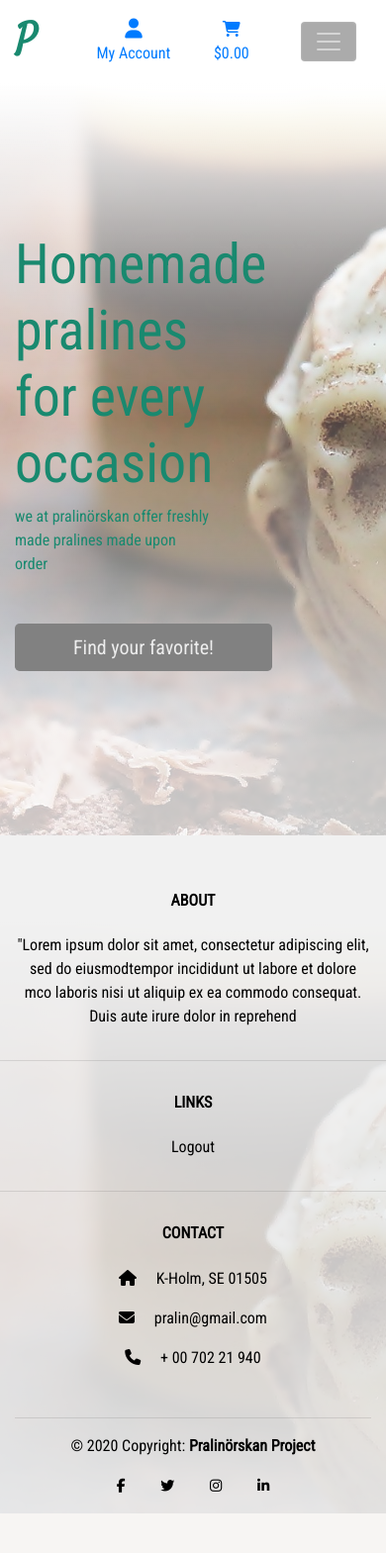
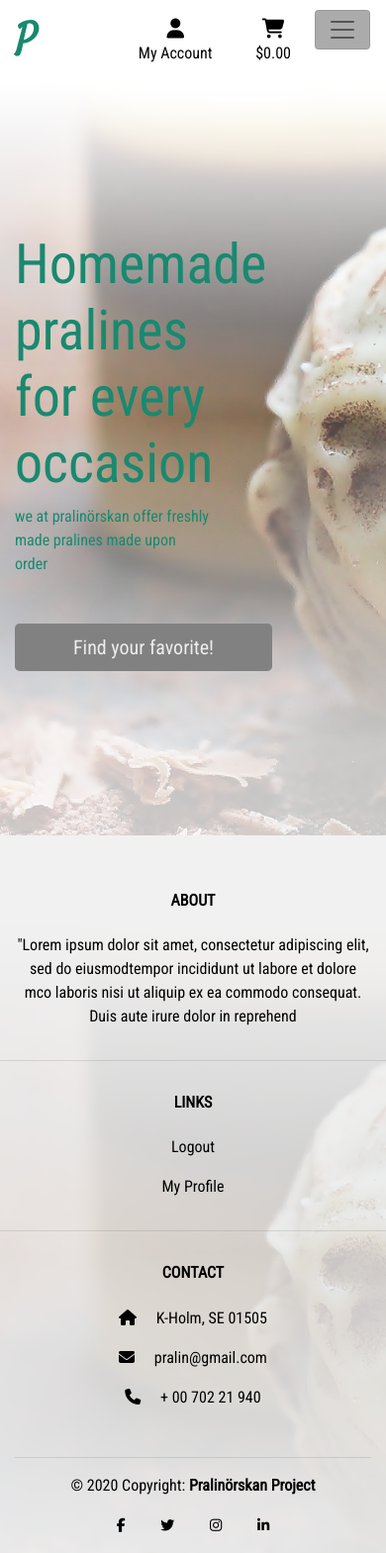
Before and after one commit to Timmy-Bergkvist/Pralinorskan-app, a Django app: page / in a window 390 px wide. Shown: the whole page at 99% size. Before the commit the page ends 1529 px from the top, so only its background shows below. Run offline with Django 3.2, Linux system fonts and the light colour scheme; a user stored in the database is signed in; parts of the project's set-up code (start-up, migrations or seed data) failed here and were passed over; some libraries are stand-ins or nearby versions.

Commit message:
Fixed the navbar responsive and added text to css and template

```diff
--- a/static/css/base.css
+++ b/static/css/base.css
@@ -15,17 +15,6 @@ body {
 
 /*---------------------------<-Header->------------------------------*/
 
-#navbar {
-    position: fixed;
-    z-index: 2;
-    width: 100%;
-    padding-right: 30px;
-    -webkit-transition: top 0.3s;
-    -o-transition: top 0.3s;
-    transition: top 0.3s;
-    background-color: #fff;
-  }
-
   .navbar-text {
     color: #19896F !important;
 }
@@ -36,31 +25,51 @@ body {
     color: #19896F !important;
   }
 
-  .navbar .navbar-nav .nav-link {
+  .text-info {
+    color: #19896F !important;
+  }
+
+  .navbar-nav{
     padding: 0 18px 0 18px;
     line-height: 20px;
     font-size: 20px;
+  }
+
+  .nav-link {
     color: #19896F;
+  }
+
+  .nav-link:hover {
+    color: #075342;
+  }
+
+  #main-nav-link {
+    float:right !important;
   }
 
   .dropdown-menu {
     margin-top: 19px;
     border: 0;
     border-radius: 0 0 5px 5px;
+    min-width: 5rem !important;
+    margin: 0;
   }
 
   .dropdown-item:hover {
-    color: #fff;
-    background-color: #075342;
-  }
-
-  .navbar .nav-item.active .nav-link,
-  .navbar .nav-item:hover .nav-link {
     color: #075342;
   }
 
   .navbar-toggler {
     background-color: #00000054;
+    float:right !important;
+  }
+
+  .navbar-toggler:hover {
+    color: #075342;
+  }
+
+  .mobile-navbar {
+    display: inline;
   }
 
 /* --------------- Media Queries --------------- */
@@ -94,8 +103,6 @@ body {
       max-width: 90% !important;
     }
   }
-
-
 
 /* fixed top navbar only on medium and up */
 @media (min-width: 510px) {
--- a/templates/base.html
+++ b/templates/base.html
@@ -26,29 +26,64 @@
   </head>
   <body>
 
-    <nav id="navbar" class="navbar navbar-expand-md navbar-dark">
-
-        <div class="d-none d-lg-block">
-          <a class="navbar-brand navbar-logo" href="{% url 'home' %}"><strong>Pralinörskan</strong></a>
+      <header class="container-fluid fixed-top">
+        <div id="topnav" class="row bg-white pt-lg-2 d-none d-lg-flex">
+          <div class="col-12 col-lg-3 my-auto py-1 py-lg-0 text-center text-lg-left">
+            <a href="{% url 'home' %}" class="nav-link main-logo-link">
+                <h2 class="navbar-logo my-0"><strong>Pralinörskan</strong></h2>
+            </a>
           </div>
-        <div class="d-lg-none">
-          <a class="navbar-brand navbar-logo" href="{% url 'home' %}"><strong>P</strong></a>
+          <div class="col-12 col-lg-6 my-auto py-1 py-lg-0">
+            <ul class="list-inline list-unstyled text-center my-0">
+              <li class="list-inline-item">
+                <a class="nav-link" href="{% url 'home' %}" id="home-link">
+                    Home
+                </a>
+              </li>
+              <li class="list-inline-item">
+                <a class="nav-link" href="{% url 'products' %}" id="all-products-link"  aria-haspopup="true" aria-expanded="false">
+                    Products
+                </a>
+              </li>
+              <li class="list-inline-item">
+                <a class="nav-link" href="{% url 'products' %}?category=vegan" id="vegan-products-link"  aria-haspopup="true" aria-expanded="false">
+                    Vegan
+                </a>
+              </li>
+              <li class="list-inline-item">
+                <a class="nav-link" href="{% url 'products' %}?category=gluten_free" id="glutenFree-products-link"  aria-haspopup="true" aria-expanded="false">
+                    Gluten Free
+                </a>
+              </li>
+              <li class="list-inline-item">
+                <a class="nav-link" href="{% url 'products' %}?category=special_offer" id="specialsOffers-products-link"  aria-haspopup="true" aria-expanded="false">
+                    Special Offers
+                </a>
+              </li>
+            </ul>
           </div>
-
+          <div class="col-12 col-lg-3 my-auto py-1 py-lg-0" style="text-align: right;">
               {% if request.user.is_authenticated %}
-        <div class="d-lg-none list-inline-item">
+                <ul class="list-inline list-unstyled text-center text-lg-right my-0">
                   <li class="list-inline-item">
-              <a class="nav-link" href="#" id="user-options" data-toggle="dropdown" aria-haspopup="true" aria-expanded="false">
+                    <a class="text-black nav-link" href="#" id="user-options" data-toggle="dropdown" aria-haspopup="true" aria-expanded="false">
                       <div class="text-center">
                         <div><i class="fas fa-user fa-lg"></i></div>
                           <p class="my-0">My Account</p>
                       </div>
                     </a>
+                    <div class="dropdown-menu border-0" aria-labelledby="user-options">
+                      {% if request.user.is_authenticated %}
+                        <a href="#" class="dropdown-item">My Profile</a>
+                        <a href="#" class="dropdown-item">Order History</a>
+                        <a href="{% url 'account_logout' %}" class="dropdown-item">Logout</a>
+                      {% endif %}
+                    </div>
                   </li>
                   <li class="list-inline-item">
-                <a class="{% if grand_total %}text-info font-weight-bold{% else %}{% endif %} nav-link" href="{% url 'view_cart' %}">
+                    <a class="{% if grand_total %}text-info font-weight-bold{% else %}text-black{% endif %} nav-link" href="{% url 'view_cart' %}">
                       <div class="text-center">
-                      <div><i class="fas fa-shopping-cart"></i></div>
+                        <div><i class="fas fa-shopping-cart fa-lg"></i></div>
                         <p class="my-0">
                           {% if grand_total %}
                             ${{ grand_total|floatformat:2 }}
@@ -59,59 +94,40 @@
                       </div>
                     </a>
                   </li>
+                </ul>
+              {% else %}
+                <li class="list-inline-item">
+                  <a class="font-weight-bold nav-link" href="{% url 'account_login' %}" id="login-link" aria-haspopup="true" aria-expanded="false">
+                    Login
+                  </a>
+                </li>
+                <li class="list-inline-item">
+                  <a class="font-weight-bold nav-link" href="{% url 'account_signup' %}" id="register-link" aria-haspopup="true" aria-expanded="false">
+                    Register
+                  </a>
+                </li>
+              {% endif %}
           </div>
-        {% endif %}
-
-        <button class="navbar-toggler" type="button" data-toggle="collapse" data-target="#navbarToggler">
+        </div>
+        <!-- Mobile Navbar and Button -->
+        <div class="row bg-white d-block d-lg-none">
+          <nav class="navbar navbar-expand-lg navbar-light w-100">
+            {% include 'mobile-navbar.html' %}
+            <button class="navbar-toggler" type="button" data-toggle="collapse" data-target="#main-nav" aria-controls="main-nav" aria-expanded="false" aria-label="Toggle navigation">
               <span class="navbar-toggler-icon"></span>
             </button>
+          </nav>
+          <div class="collapse" id="main-nav">
+            <div class="bg-white">
+              <span>
+                {% include 'main-nav.html' %}
+              </span>
+            </div>
+          </div>
+        </div>
 
-        <div class="collapse navbar-collapse" id="navbarToggler">
-          <ul class="navbar-nav ">
-            <li class="nav-item"><a class="nav-link" href="{% url 'home' %}">Home</a></li>
-            <li class="nav-item"><a class="nav-link" href="{% url 'products' %}">Products</a></li>
-            <li class="nav-item"><a class="nav-link" href="{% url 'products' %}?category=vegan">Vegan</a></li>
-            <li class="nav-item"><a class="nav-link" href="{% url 'products' %}?category=gluten_free">Gluten Free</a></li>
-            <li class="nav-item"><a class="nav-link" href="{% url 'products' %}?category=special_offer">Special Offers</a></li>
+    </header>
 
-            {% if request.user.is_authenticated %}
-            <div class="d-none d-lg-block list-inline-item">
-              <li class="list-inline-item dropdown">
-                <a class="nav-link" href="#" id="user-options" data-toggle="dropdown" aria-haspopup="true" aria-expanded="false">
-                    <div class="text-center">
-                        <div><i class="fas fa-user fa-lg"></i></div>
-                        <p class="my-0">My Account</p>
-                    </div>
-                </a>
-                <div class="dropdown-menu border-0" aria-labelledby="user-options">
-                  <a href="#" class="dropdown-item">My Profile</a>
-                  <a href="#" class="dropdown-item">Order History</a>
-                  <a href="{% url 'account_logout' %}" class="dropdown-item">Logout</a>
-                </div>
-              </li>
-
-              <li class="list-inline-item">
-                <a class="{% if grand_total %}text-info font-weight-bold{% else %}{% endif %} nav-link" href="{% url 'view_cart' %}">
-                  <div class="text-center">
-                      <div><i class="fas fa-shopping-cart"></i></div>
-                      <p class="my-0">
-                          {% if grand_total %}
-                              ${{ grand_total|floatformat:2 }}
-                          {% else %}
-                              $0.00
-                          {% endif %}
-                      </p>
-                  </div>
-                </a>
-              </li>
-              </div>
-              {% else %}
-                <li class="nav-item"><a class="nav-link" href="{% url 'account_signup' %}"><strong>Register</strong></a></li>
-                <li class="nav-item"><a class="nav-link" href="{% url 'account_login' %}"><strong>Login</strong></a></li>
-              {% endif %}
-          </ul>
-        </div>
-      </nav>
 
     {% block page_header %}
     {% endblock %}
--- a/templates/footer.html
+++ b/templates/footer.html
@@ -15,9 +15,11 @@
                 <h6 class="text-uppercase mb-4 font-weight-bold">Links</h6>
                 {% if user.is_authenticated %}
                     <p><a class="text-black" href="{% url 'account_logout' %}">Logout</a></p>
+                    <p><a class="text-black" href="#">My Profile</a></p>
                 {% else %}
                     <p><a class="text-black" href="{% url 'account_signup' %}">Register</a></p>
                     <p><a class="text-black" href="{% url 'account_login' %}">Login</a></p>
+                    <p><a class="text-black" href="/admin/login/?next=/admin/">Admin</a></p>
                 {% endif %}
             </div>
             <hr class="w-100 clearfix d-md-none">
--- /dev/null
+++ b/templates/main-nav.html
@@ -0,0 +1,27 @@
+<ul class="navbar-nav w-auto mx-auto">
+    <li class="list-inline-item">
+        <a id="main-nav-link" class="nav-link" href="{% url 'home' %}" id="home-link">
+            Home
+        </a>
+    </li>
+    <li class="list-inline-item">
+        <a id="main-nav-link" class="nav-link" href="{% url 'products' %}" id="all-products-link"  aria-haspopup="true" aria-expanded="false">
+            Products
+        </a>
+    </li>
+    <li class="list-inline-item">
+        <a id="main-nav-link" class="nav-link" href="{% url 'products' %}?category=vegan" id="vegan-products-link"  aria-haspopup="true" aria-expanded="false">
+            Vegan
+        </a>
+    </li>
+    <li class="list-inline-item">
+        <a id="main-nav-link" class="nav-link" href="{% url 'products' %}?category=gluten_free" id="glutenFree-products-link"  aria-haspopup="true" aria-expanded="false">
+            Gluten Free
+        </a>
+    </li>
+    <li class="list-inline-item">
+        <a id="main-nav-link" class="nav-link" href="{% url 'products' %}?category=special_offer" id="specialsOffers-products-link"  aria-haspopup="true" aria-expanded="false">
+            Special Offers
+        </a>
+    </li>
+</ul>
--- a/templates/mobile-navbar.html
+++ b/templates/mobile-navbar.html
@@ -1,122 +1,53 @@
 
 
-
-<div class="col-12 col-lg-2 my-auto py-1 py-lg-0 text-center text-lg-left">
-    <a href="{% url 'home' %}" class="nav-link main-logo-link">
-        <h2 class="logo-font navbar-text my-0"><strong>Pralinörskan</strong></h2>
+<div class="text-lg-left">
+    <a style="text-align: left;" class="navbar-brand navbar-logo" href="{% url 'home' %}"><strong>P</strong></a>
+</div>
+<div class="mobile-navbar">
+    {% if request.user.is_authenticated %}
+    <li class="list-inline-item dropdown">
+        <a class="text-black nav-link d-lg-none" href="#" id="user-options" data-toggle="dropdown" aria-haspopup="true" aria-expanded="false">
+            <div class="text-center">
+                <div><i class="fas fa-user fa-lg"></i></div>
+                <p class="my-0">My Account</p>
+            </div>
         </a>
+        <div class="dropdown-menu border-0" aria-labelledby="user-options">
+            {% if request.user.is_authenticated %}
+                <a href="#" class="dropdown-item">My Profile</a>
+                <a href="#" class="dropdown-item">Order History</a>
+                <a href="{% url 'account_logout' %}" class="dropdown-item">Logout</a>
+            {% endif %}
         </div>
-<div class="collapse navbar-collapse text-lg-left" id="main-nav">
-    <ul class="navbar-nav w-auto mx-auto">
-        <li class="nav-item dropdown">
-            <a class="logo-font font-weight-bold nav-link text-black" href="#" id="specials-link" data-toggle="dropdown" aria-haspopup="true" aria-expanded="false">
-                Home
-            </a>
     </li>
-        <li class="nav-item dropdown">
-            <a class="logo-font font-weight-bold nav-link text-black" href="#" id="specials-link" data-toggle="dropdown" aria-haspopup="true" aria-expanded="false">
-                Products
-            </a>
-        </li>
-        <li class="nav-item dropdown">
-            <a class="logo-font font-weight-bold nav-link text-black" href="#" id="specials-link" data-toggle="dropdown" aria-haspopup="true" aria-expanded="false">
-                Vegan
-            </a>
-        </li>
-        <li class="nav-item dropdown">
-            <a class="logo-font font-weight-bold nav-link text-black" href="#" id="specials-link" data-toggle="dropdown" aria-haspopup="true" aria-expanded="false">
-                Gluten free
-            </a>
-        </li>
-        <li class="nav-item dropdown">
-            <a class="logo-font font-weight-bold nav-link text-black" href="#" id="specials-link" data-toggle="dropdown" aria-haspopup="true" aria-expanded="false">
-                Special Offers
-            </a>
-        </li>
-        <li class="nav-item dropdown">
-            <a class="logo-font font-weight-bold nav-link text-black" href="#" id="specials-link" data-toggle="dropdown" aria-haspopup="true" aria-expanded="false">
-                Register
-            </a>
-        </li>
-        <li class="nav-item dropdown">
-            <a class="logo-font font-weight-bold nav-link text-black" href="#" id="specials-link" data-toggle="dropdown" aria-haspopup="true" aria-expanded="false">
-                Login
-            </a>
-        </li>
-
-        <li class="nav-item dropdown">
-            <a class="logo-font font-weight-bold nav-link text-black" href="#" id="specials-link" data-toggle="dropdown" aria-haspopup="true" aria-expanded="false">
-                Logout
-            </a>
-        </li>
-
-    </ul>
-</div>
-
-<!--<header class="container-fluid fixed-top">
-    <div id="topnav" class="row bg-white pt-lg-2 d-none d-lg-flex">
-        <div class="col-12 col-lg-2 my-auto py-1 py-lg-0 text-center text-lg-left">
-            <a href="{% url 'home' %}" class="nav-link main-logo-link">
-                <h2 class="navbar-logo navbar-text my-0"><strong>Pralinörskan</strong></h2>
-            </a>
-        </div>
-        <div class="col-12 col-lg-7 my-auto py-1 py-lg-0">
-            <ul class="list-inline list-unstyled text-center text-lg-right my-0">
-                <li class="list-inline-item dropdown">
-                    <a class="navbar-text nav-link" href="#" id="user-options" aria-haspopup="true" aria-expanded="false">
+    <li class="list-inline-item">
+        <a class="{% if grand_total %}text-info font-weight-bold{% else %}text-black{% endif %} nav-link d-block d-lg-none" href="{% url 'view_cart' %}">
             <div class="text-center">
-                            <p class="my-0">Home</p>
+                <div><i class="fas fa-shopping-cart fa-lg"></i></div>
+                <p class="my-0">
+                    {% if grand_total %}
+                        ${{ grand_total|floatformat:2 }}
+                    {% else %}
+                        $0.00
+                    {% endif %}
+                </p>
             </div>
         </a>
     </li>
-                <li class="list-inline-item dropdown">
-                    <a class="navbar-text nav-link" href="#" id="user-options" aria-haspopup="true" aria-expanded="false">
+    {% else %}
+    <li class="list-inline-item">
+        <a class="font-weight-bold nav-link" href="{% url 'account_login' %}" id="login-link" aria-haspopup="true" aria-expanded="false">
         <div class="text-center">
-                            <p class="my-0">Products</p>
+            <p class="my-0">Login</p>
         </div>
         </a>
     </li>
-                <li class="list-inline-item dropdown">
-                    <a class="navbar-text nav-link" href="#" id="user-options" aria-haspopup="true" aria-expanded="false">
+    <li class="list-inline-item">
+        <a class="font-weight-bold nav-link" href="{% url 'account_signup' %}" id="register-link" aria-haspopup="true" aria-expanded="false">
             <div class="text-center">
-                            <p class="my-0">Vegan</p>
+                <p class="my-0">Register</p>
             </div>
         </a>
     </li>
-                <li class="list-inline-item dropdown">
-                    <a class="navbar-text nav-link" href="#" id="user-options" aria-haspopup="true" aria-expanded="false">
-                        <div class="text-center">
-                            <p class="my-0">Gluten free</p>
 </div>
-                    </a>
-                </li>
-                <li class="list-inline-item dropdown">
-                    <a class="navbar-text nav-link" href="#" id="user-options" aria-haspopup="true" aria-expanded="false">
-                        <div class="text-center">
-                            <p class="my-0">Special offers</p>
-                        </div>
-                    </a>
-                </li>
-            </ul>
-        </div>
-        <div class="col-12 col-lg-3 my-auto py-1 py-lg-0">
-            <ul class="list-inline list-unstyled text-center text-lg-right my-0">
-                <li class="list-inline-item dropdown">
-                    <a class="navbar-text nav-link" href="#" id="user-options" aria-haspopup="true" aria-expanded="false">
-                        <div class="text-center">
-                            <p class="my-0"><strong>Register</strong></p>
-                        </div>
-                    </a>
-                </li>
-                <li class="list-inline-item dropdown">
-                    <a class="navbar-text nav-link" href="#" id="user-options" aria-haspopup="true" aria-expanded="false">
-                        <div class="text-center">
-                            <p class="my-0"><strong>Login</strong></p>
-                        </div>
-                    </a>
-                </li>
-            </ul>
-        </div>
-    </div>
-
-</header>-->
+{% endif %}
```
Also changed, not shown: db.sqlite3. Lines whose indentation alone changed are shown as unchanged.
